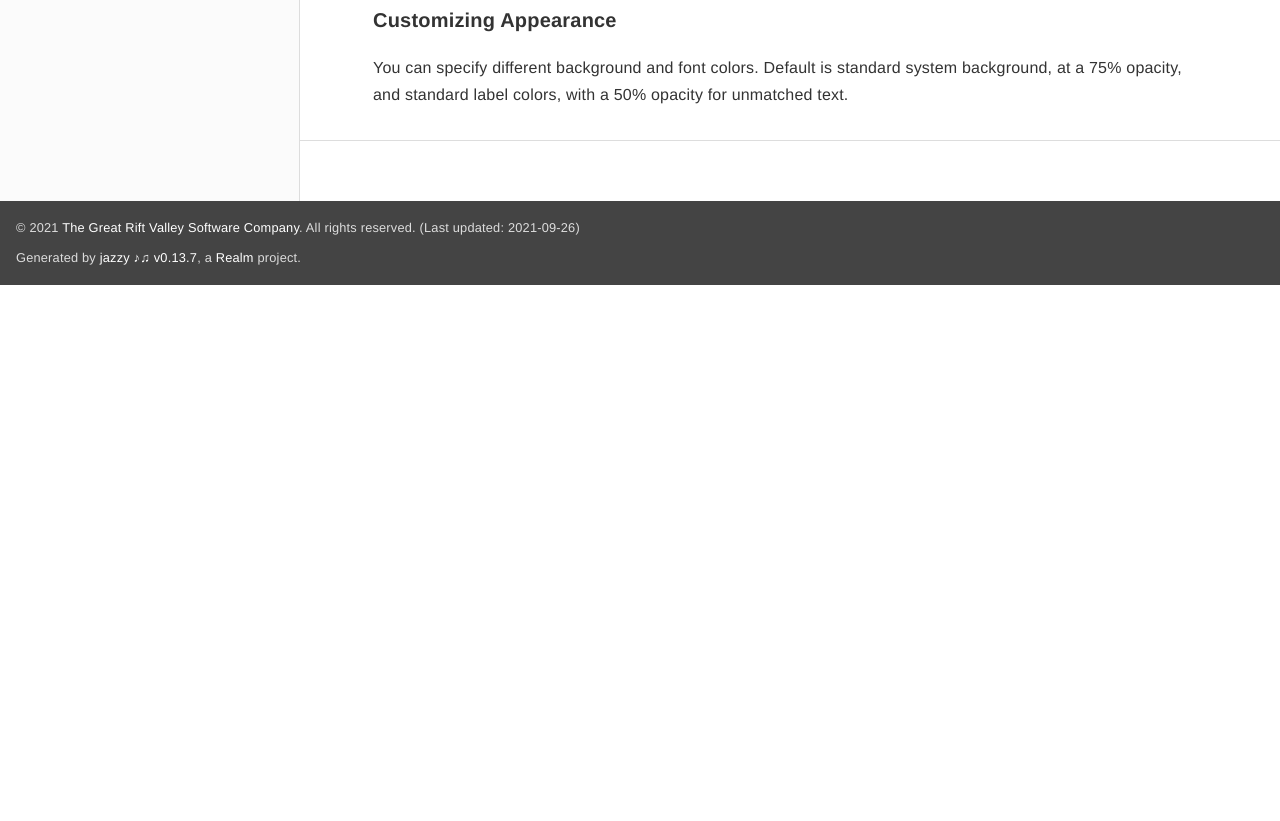
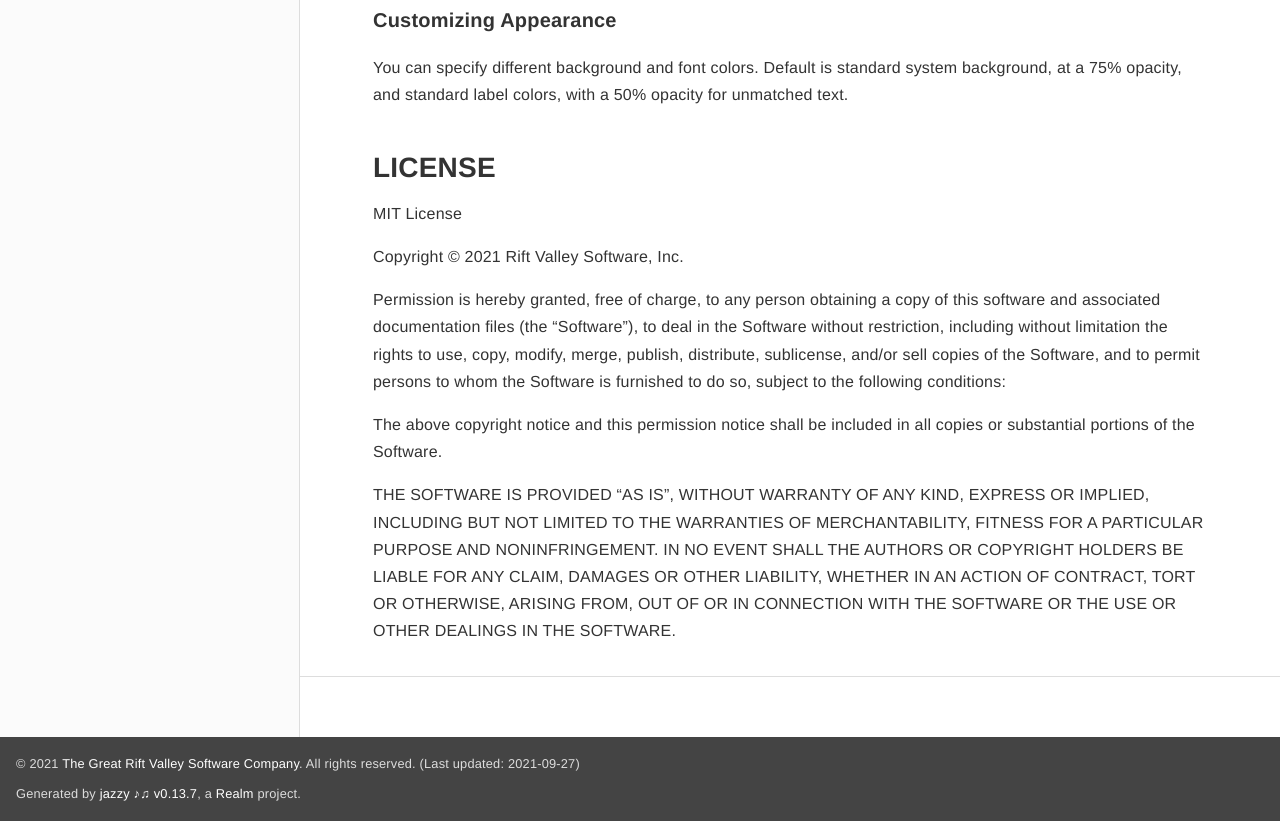
Before and after one commit to RiftValleySoftware/RVS_AutofillTextField, a plain HTML site: page docs/docsets/RVS_AutofillTextField.docset/Contents/Resources/Documents/index.html in a window 1280 px wide. Shown: the part 8743-9564 px from the top of the page. Before the commit the page ends 9028 px from the top, so only its background shows below. Drawn offline with Linux system fonts and the light colour scheme; files that its build step writes are made by us from their sources; files whose address does not match are found by name.

```diff
--- a/docs/docsets/RVS_AutofillTextField.docset/Contents/Resources/Documents/index.html
+++ b/docs/docsets/RVS_AutofillTextField.docset/Contents/Resources/Documents/index.html
@@ -295,6 +295,29 @@ This is an integer value that designates the maximum number of results that show
 <h4 id='customizing-appearance' class='heading'>Customizing Appearance</h4>
 
 <p>You can specify different background and font colors. Default is standard system background, at a 75% opacity, and standard label colors, with a 50% opacity for unmatched text.</p>
+<h2 id='license' class='heading'>LICENSE</h2>
+
+<p>MIT License</p>
+
+<p>Copyright &copy; 2021 Rift Valley Software, Inc.</p>
+
+<p>Permission is hereby granted, free of charge, to any person obtaining a copy
+of this software and associated documentation files (the &ldquo;Software&rdquo;), to deal
+in the Software without restriction, including without limitation the rights
+to use, copy, modify, merge, publish, distribute, sublicense, and/or sell
+copies of the Software, and to permit persons to whom the Software is
+furnished to do so, subject to the following conditions:</p>
+
+<p>The above copyright notice and this permission notice shall be included in all
+copies or substantial portions of the Software.</p>
+
+<p>THE SOFTWARE IS PROVIDED &ldquo;AS IS&rdquo;, WITHOUT WARRANTY OF ANY KIND, EXPRESS OR
+IMPLIED, INCLUDING BUT NOT LIMITED TO THE WARRANTIES OF MERCHANTABILITY,
+FITNESS FOR A PARTICULAR PURPOSE AND NONINFRINGEMENT. IN NO EVENT SHALL THE
+AUTHORS OR COPYRIGHT HOLDERS BE LIABLE FOR ANY CLAIM, DAMAGES OR OTHER
+LIABILITY, WHETHER IN AN ACTION OF CONTRACT, TORT OR OTHERWISE, ARISING FROM,
+OUT OF OR IN CONNECTION WITH THE SOFTWARE OR THE USE OR OTHER DEALINGS IN THE
+SOFTWARE.</p>
 
           </div>
         </section>
@@ -303,7 +326,7 @@ This is an integer value that designates the maximum number of results that show
       </article>
     </div>
     <section class="footer">
-      <p>&copy; 2021 <a class="link" href="https://riftvalleysoftware.com" target="_blank" rel="external">The Great Rift Valley Software Company</a>. All rights reserved. (Last updated: 2021-09-26)</p>
+      <p>&copy; 2021 <a class="link" href="https://riftvalleysoftware.com" target="_blank" rel="external">The Great Rift Valley Software Company</a>. All rights reserved. (Last updated: 2021-09-27)</p>
       <p>Generated by <a class="link" href="https://github.com/realm/jazzy" target="_blank" rel="external">jazzy ♪♫ v0.13.7</a>, a <a class="link" href="https://realm.io" target="_blank" rel="external">Realm</a> project.</p>
     </section>
   </body>
```
Also changed, not shown: docs/Classes.html (+1 -1 lines), docs/Classes/RVS_AutofillTextField.html (+1 -1 lines), docs/Classes/RVS_AutofillTextFieldDataSourceType.html (+1 -1 lines), docs/Protocols.html (+1 -1 lines), docs/Protocols/RVS_AutofillTextFieldDataSource.html (+1 -1 lines), docs/docsets/RVS_AutofillTextField.docset/Contents/Resources/Documents/Classes.html (+1 -1 lines), docs/docsets/RVS_AutofillTextField.docset/Contents/Resources/Documents/Protocols.html (+1 -1 lines), docs/index.html (+24 -1 lines), 6 other files.
